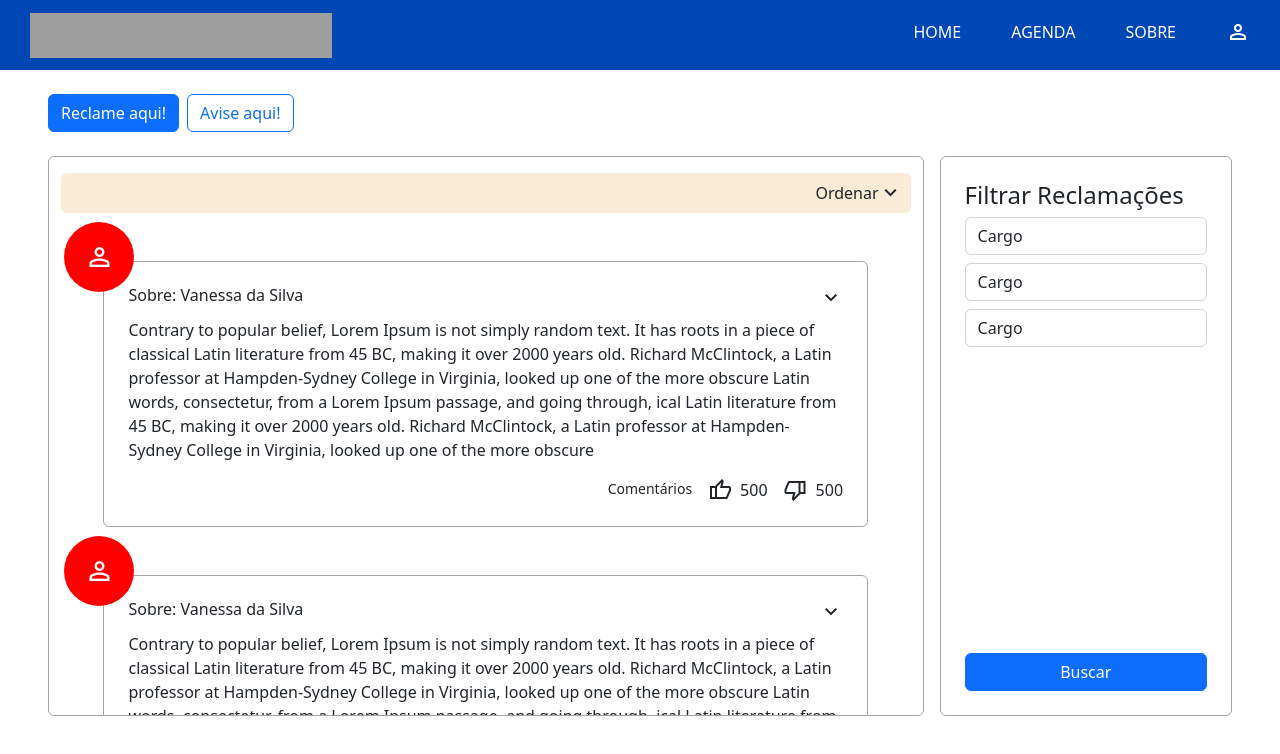
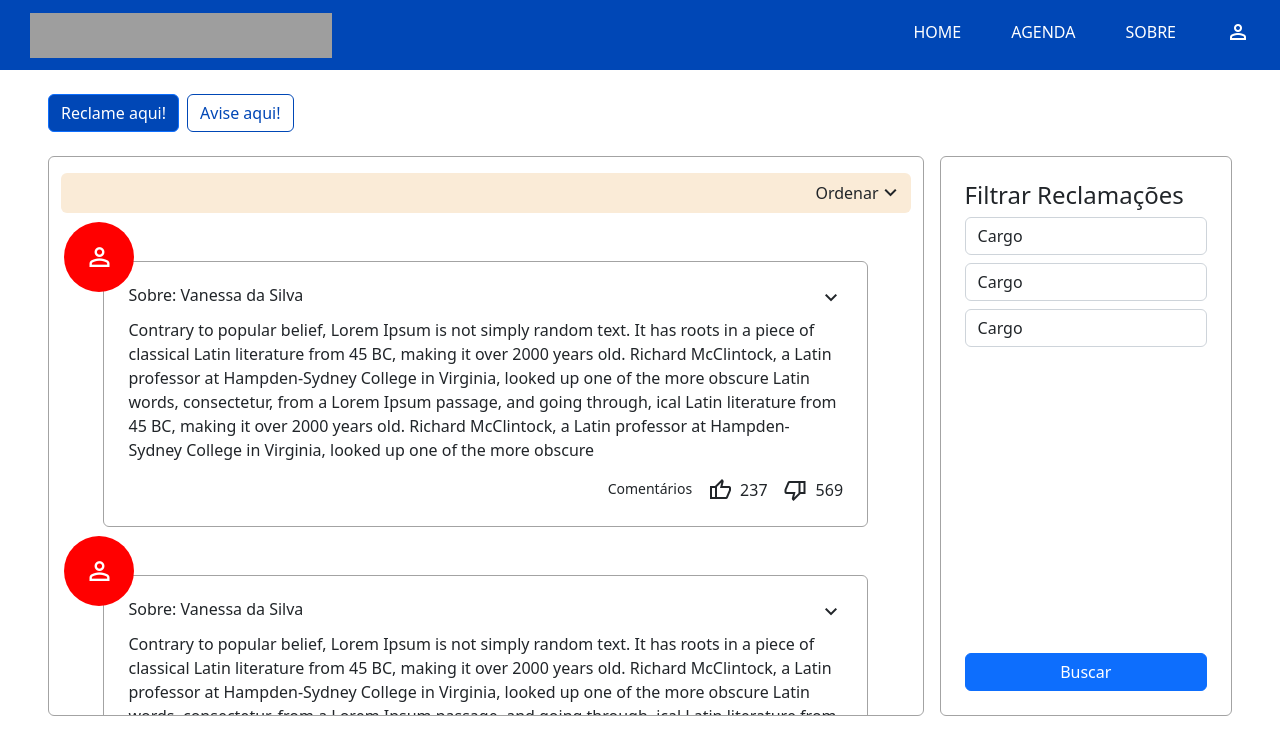
Before and after one commit to viniciusz1/reclama-s, an Angular app: page /home in a window 1280 px wide. Shown: the top 754 px of the page. Built offline with nearby package versions, Linux system fonts and the light colour scheme; grey boxes are pictures that could not be loaded; what @fullcalendar/web-component would draw is missing.

Commit message:
18:56 - 17/11

```diff
--- a/src/app/home/home.component.css
+++ b/src/app/home/home.component.css
@@ -5,6 +5,11 @@
     z-index: 2;
     position: fixed;
     justify-content: center;
+}
+
+.btn:hover {
+    background-color: #003a97;
+    color: #FFF;
 }
 
 #tudo {
--- a/src/app/home/home.component.html
+++ b/src/app/home/home.component.html
@@ -6,8 +6,8 @@
 <main class="mx-5">
     <div id="tudo">
         <div class="mb-4">
-            <button class="btn btn-primary" (click)="abrirModalReclamacoes()">Reclame aqui!</button>
-            <button class="btn btn-outline-primary ms-2" (click)="abrirModalAvisos()">Avise aqui!</button>
+            <button class="btn btn-primary" (click)="abrirModalReclamacoes()" style="background-color: #0047B6;">Reclame aqui!</button>
+            <button class="btn btn-outline-primary ms-2" (click)="abrirModalAvisos()" style="border-color: #0047B6; color: #0047B6;">Avise aqui!</button>
         </div>
         <div style="display: flex;">
             <div class="container container-msg rounded" style="overflow:auto; max-height: 70vh">
--- a/src/app/reutilizaveis/mensagem/mensagem.component.css
+++ b/src/app/reutilizaveis/mensagem/mensagem.component.css
@@ -6,3 +6,7 @@
     top: -40px;
     left: -40px;
 }
+
+.avaliacao:hover {
+    color: #0047B6;
+}
--- a/src/app/reutilizaveis/mensagem/mensagem.component.html
+++ b/src/app/reutilizaveis/mensagem/mensagem.component.html
@@ -17,16 +17,16 @@
   <div class="d-flex justify-content-end gap-3">
     <small>Comentários</small>
     <div class="d-flex gap-2">
-      <span class="material-symbols-outlined">
+      <span class="material-symbols-outlined avaliacao" style="cursor: pointer;">
       thumb_up
       </span>
-      500
+      237
     </div>
     <div class="d-flex gap-2">
-      <span class="material-symbols-outlined">
+      <span class="material-symbols-outlined avaliacao" style="cursor: pointer;">
       thumb_down
       </span>
-      500
+      569
     </div>
   </div>
 </div>
--- a/src/index.html
+++ b/src/index.html
@@ -2,7 +2,7 @@
 <html lang="en">
 <head>
   <meta charset="utf-8">
-  <title>Calc</title>
+  <title>Reclame-s</title>
   <base href="/">
   <link rel="stylesheet"
     href="https://fonts.googleapis.com/css2?family=Material+Symbols+Outlined:opsz,wght,FILL,GRAD@20..48,100..700,0..1,-50..200" />
```
